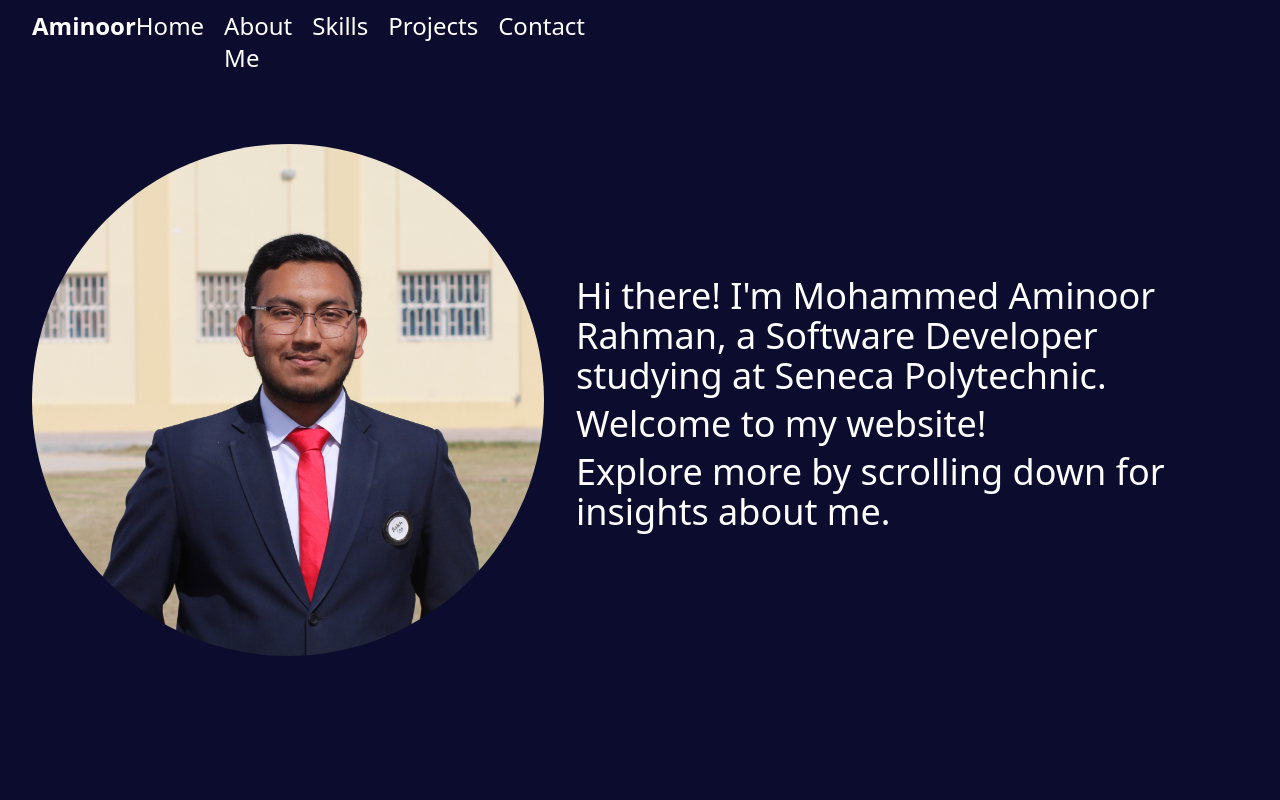
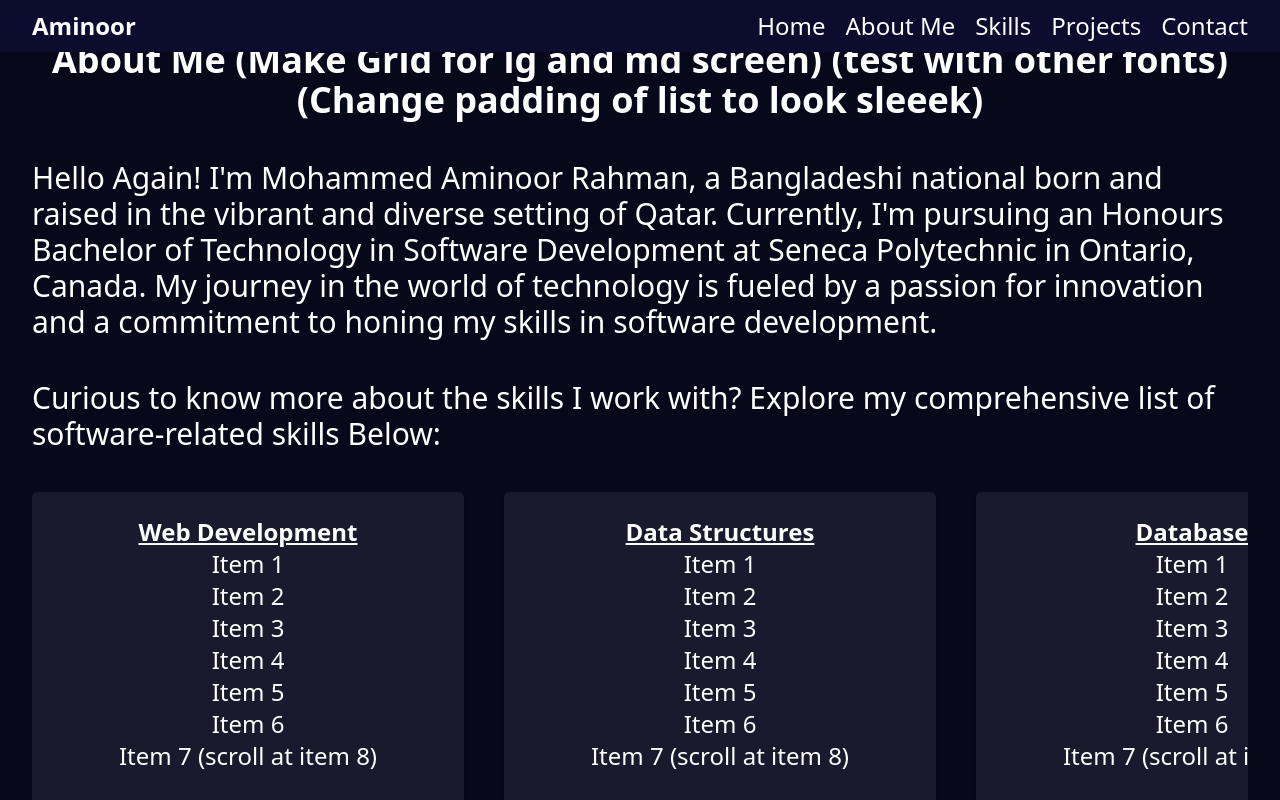
Before and after one commit to Mrahman141/Portfolio_Website, a Next.js app: page / in a window 1280 px wide. Shown: the top 800 px of the page. Built offline with nearby package versions, Linux system fonts and the light colour scheme.

Commit message:
fix navbar

```diff
--- a/app/globals.css
+++ b/app/globals.css
@@ -1,6 +1,29 @@
 @tailwind base;
 @tailwind components;
 @tailwind utilities;
+
+
+/* width */
+::-webkit-scrollbar {
+  width: 10px;
+}
+
+/* Track */
+::-webkit-scrollbar-track {
+  background: #ffffff00;
+  border-radius: 5px;
+}
+
+/* Handle */
+::-webkit-scrollbar-thumb {
+  background: #555;
+  border-radius: 5px;
+}
+
+/* Handle on hover */
+::-webkit-scrollbar-thumb:hover {
+  background: #fff;
+}
 
 /* :root {
   --foreground-rgb: 0, 0, 0;
@@ -14,9 +37,9 @@
     --background-start-rgb: 0, 0, 0;
     --background-end-rgb: 0, 0, 0;
   }
-}
+} */
 
-body {
+/* body {
   color: rgb(var(--foreground-rgb));
   background: linear-gradient(
       to bottom,
--- a/app/page.js
+++ b/app/page.js
@@ -8,7 +8,7 @@ import About_me from '@/components/About Me/About_me'
 export default function Main_Home() {
   return (
     <>
-      <Home />
+      {/* <Home /> */}
       <About_me/>
       <div className="bg-Shadowy-Indigo">
         <br />
--- a/components/Navbar/Navbar.js
+++ b/components/Navbar/Navbar.js
@@ -63,7 +63,7 @@ export default function Navbar() {
     // MAYBE CHANGE THE OPACITY DEPENDING ON OTHER CONTENTS HERE VVVVVVV bg-opacity-20 ALSO FIGURE OUT THE TRANSITION FOR MOBILE DROPDOWN
     return (
         <nav id="navbar" className={` bg-Midnight-Blue  fixed w-full top-0 z-10 text-white ${visible ? ' translate-y-0 transition-all duration-500 ease-in-out' : ' -translate-y-full transition-all duration-500 ease-in-out'}`}>
-            <div className="max-w-64  py-2.5 text-xl md:text-2xl lg:text-2xl sm:text-xl">
+            <div className="max-w-full  py-2.5 text-xl md:text-2xl lg:text-2xl sm:text-xl">
                 <div className="flex justify-between">
                     <div className="ml-8">
                         <a href="#Aminoor" className="font-semibold">Aminoor</a>
```
